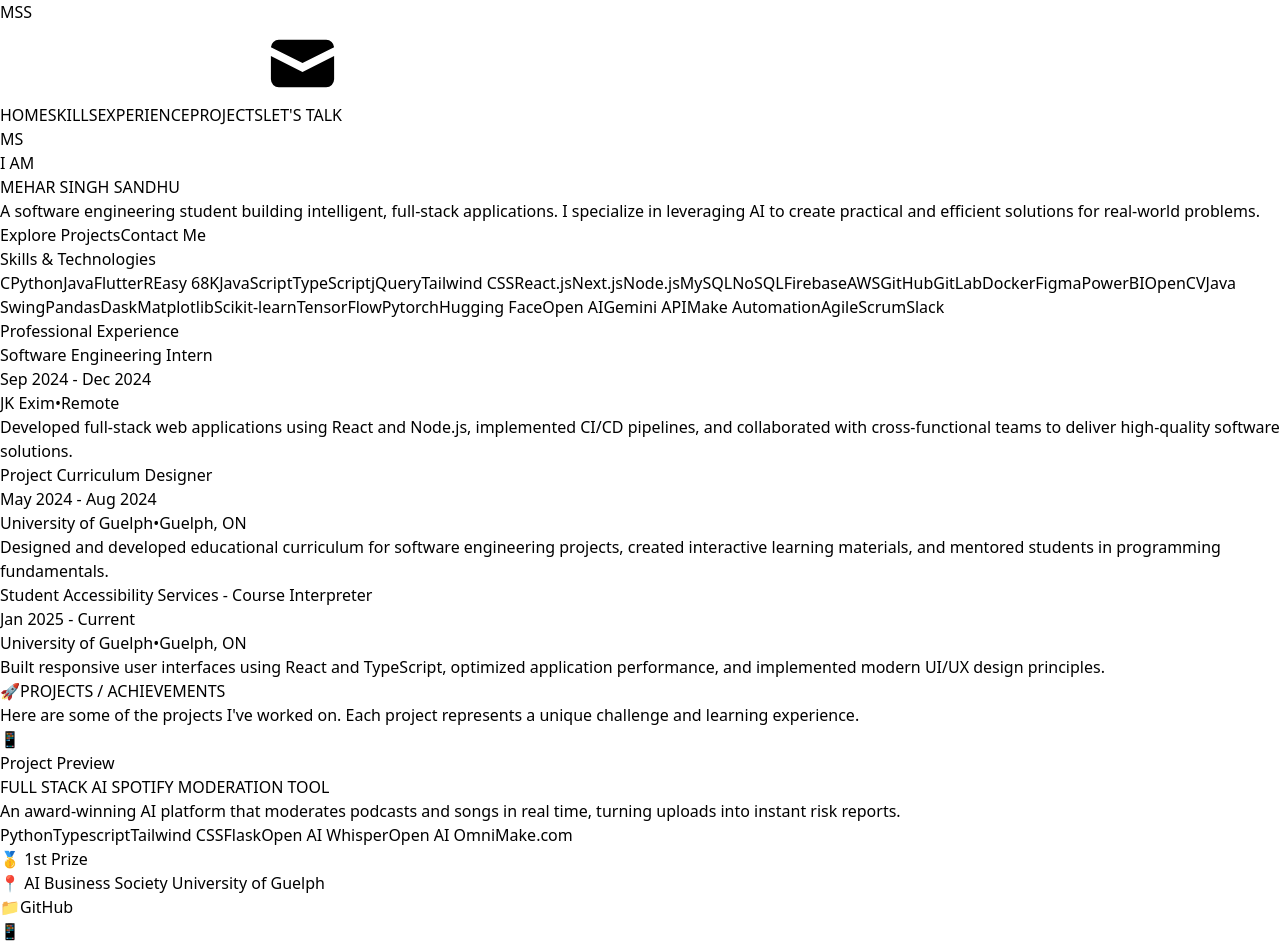
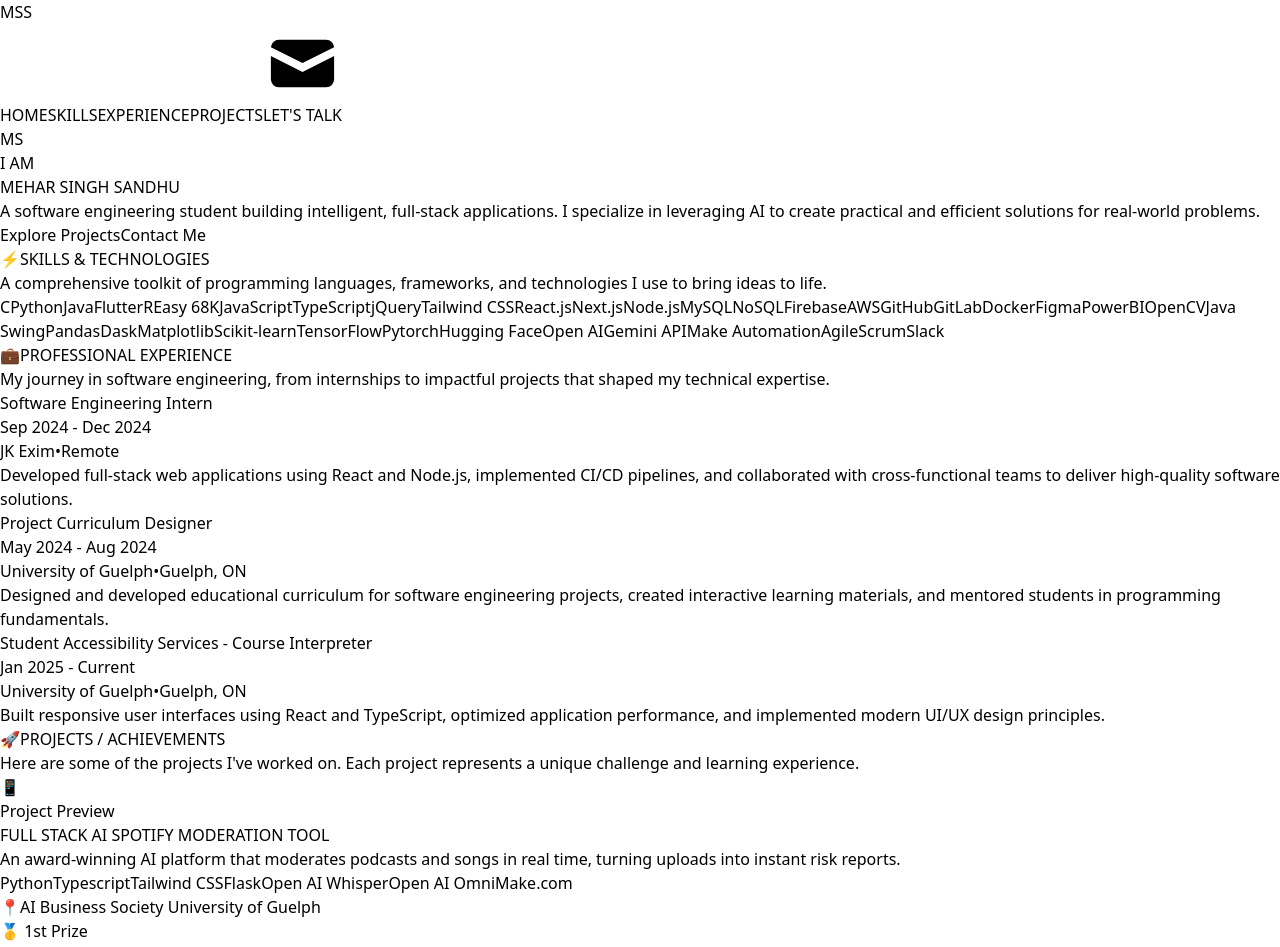
Before and after one commit to MeharSinghSandhu/myPortfolio, a React (Vite) app: page / in a window 1280 px wide. Shown: the top 947 px of the page. Built offline with nearby package versions, Linux system fonts and the light colour scheme.

Commit message:
structure changes

```diff
--- a/package.json
+++ b/package.json
@@ -10,6 +10,7 @@
     "preview": "vite preview"
   },
   "dependencies": {
+    "@emailjs/browser": "^4.4.1",
     "@splinetool/react-spline": "^4.1.0",
     "aws-sdk": "^2.1692.0",
     "classnames": "^2.5.1",
--- a/src/App.tsx
+++ b/src/App.tsx
@@ -67,9 +67,9 @@ export default function LandingPage() {
         </div>
         {/* Skills Section */}
         <SkillsSection />
-        <TimelineSection/>
-        <ProjectsSection/>
-        <ContactSection/>
+        <TimelineSection />
+        <ProjectsSection />
+        <ContactSection />
       </main>
 
       {/* Footer */}
--- a/src/components /contact.tsx
+++ b/src/components /contact.tsx
@@ -4,7 +4,7 @@ import animationData from "../assets/paperplane-animation.json";
 
 const ContactSection = () => {
   return (
-    <section id="contact" className="min-h-screen bg-gray-900 py-20 px-4">
+    <section id="contact" className="min-h-screen mt-44 py-20 px-4">
       <div className="max-w-7xl mx-auto">
         {/* Header */}
         <div className="text-center mb-16">
--- a/src/components /projects.tsx
+++ b/src/components /projects.tsx
@@ -69,7 +69,7 @@ const projects: Project[] = [
 
 const Projects: React.FC = () => {
   return (
-    <section id="projects" className="min-h-screen bg-gray-900 py-20 px-4">
+    <section id="projects" className="min-h-screen mt-44 py-20 px-4">
       <div className="max-w-7xl mx-auto">
         {/* Header */}
         <div className="text-center mb-16">
@@ -118,16 +118,17 @@ const Projects: React.FC = () => {
 
                 {/* Prize and Event Info */}
                 {(project.prize || project.event) && (
-                  <div className="pt-4 space-y-2">
+                  <div className="pt-4 space-y-3">
+                    {project.event && (
+                      <div className="flex items-center gap-2 text-blue-300 text-sm">
+                        <span>📍</span>
+                        <span>{project.event}</span>
+                      </div>
+                    )}
                     {project.prize && (
                       <div className="flex items-center gap-2">
                         <span className="text-2xl">{project.prize.includes("1st") ? "🥇" : "🥉"}</span>
                         <span className="text-yellow-400 font-semibold text-lg">{project.prize}</span>
-                      </div>
-                    )}
-                    {project.event && (
-                      <div className="text-blue-300 text-sm">
-                        📍 {project.event}
                       </div>
                     )}
                   </div>
--- a/src/components /skills.tsx
+++ b/src/components /skills.tsx
@@ -58,11 +58,18 @@ export default function SkillsSection() {
   ];
 
   return (
-    <section id="skills" className="mt-24 w-full px-6 py-16">
-      <div className="max-w-6xl mx-auto">
-        <h2 className="text-3xl font-bold text-center mb-12 text-white">
-          Skills & Technologies
-        </h2>
+    <section id="skills" className="min-h-screen mt-44 py-20 px-4">
+      <div className="max-w-7xl mx-auto">
+        {/* Header */}
+        <div className="text-center mb-16">
+          <h2 className="text-5xl font-bold text-white mb-4 flex items-center justify-center gap-3">
+            <span className="text-4xl">⚡</span>
+            SKILLS & TECHNOLOGIES
+          </h2>
+          <p className="text-xl text-gray-300 max-w-2xl mx-auto">
+            A comprehensive toolkit of programming languages, frameworks, and technologies I use to bring ideas to life.
+          </p>
+        </div>
         <div className="flex flex-wrap gap-3 justify-center">
           {allSkills.map((skill) => (
             <Pill key={skill.label} label={skill.label} tone={skill.tone} />
--- a/src/components /timeline.tsx
+++ b/src/components /timeline.tsx
@@ -32,13 +32,20 @@ const experiences: Experience[] = [
 
 export default function TimelineSection() {
   return (
-    <section id="experience" className="mt-24 w-full px-6 py-16">
-      <div className="max-w-4xl mx-auto">
-        <h2 className="text-3xl font-bold text-center mb-12 text-white">
-          Professional Experience
-        </h2>
+    <section id="experience" className="min-h-screen py-15 px-4">
+      <div className="max-w-7xl mx-auto">
+        {/* Header */}
+        <div className="text-center mb-16">
+          <h2 className="text-5xl font-bold text-white mb-4 flex items-center justify-center gap-3">
+            <span className="text-4xl">💼</span>
+            PROFESSIONAL EXPERIENCE
+          </h2>
+          <p className="text-xl text-gray-300 max-w-2xl mx-auto">
+            My journey in software engineering, from internships to impactful projects that shaped my technical expertise.
+          </p>
+        </div>
 
-        <div className="relative">
+        <div className="relative max-w-4xl mx-auto">
           {/* Timeline line */}
           <div className="absolute left-8 top-0 bottom-0 w-0.5 bg-gradient-to-b from-[#3B82F6] to-[#22D3EE] border-dashed border-l-2 border-[#3B82F6]"></div>
 
```
Also changed, not shown: 1 other file (tests, documents, lock files or other folders).
